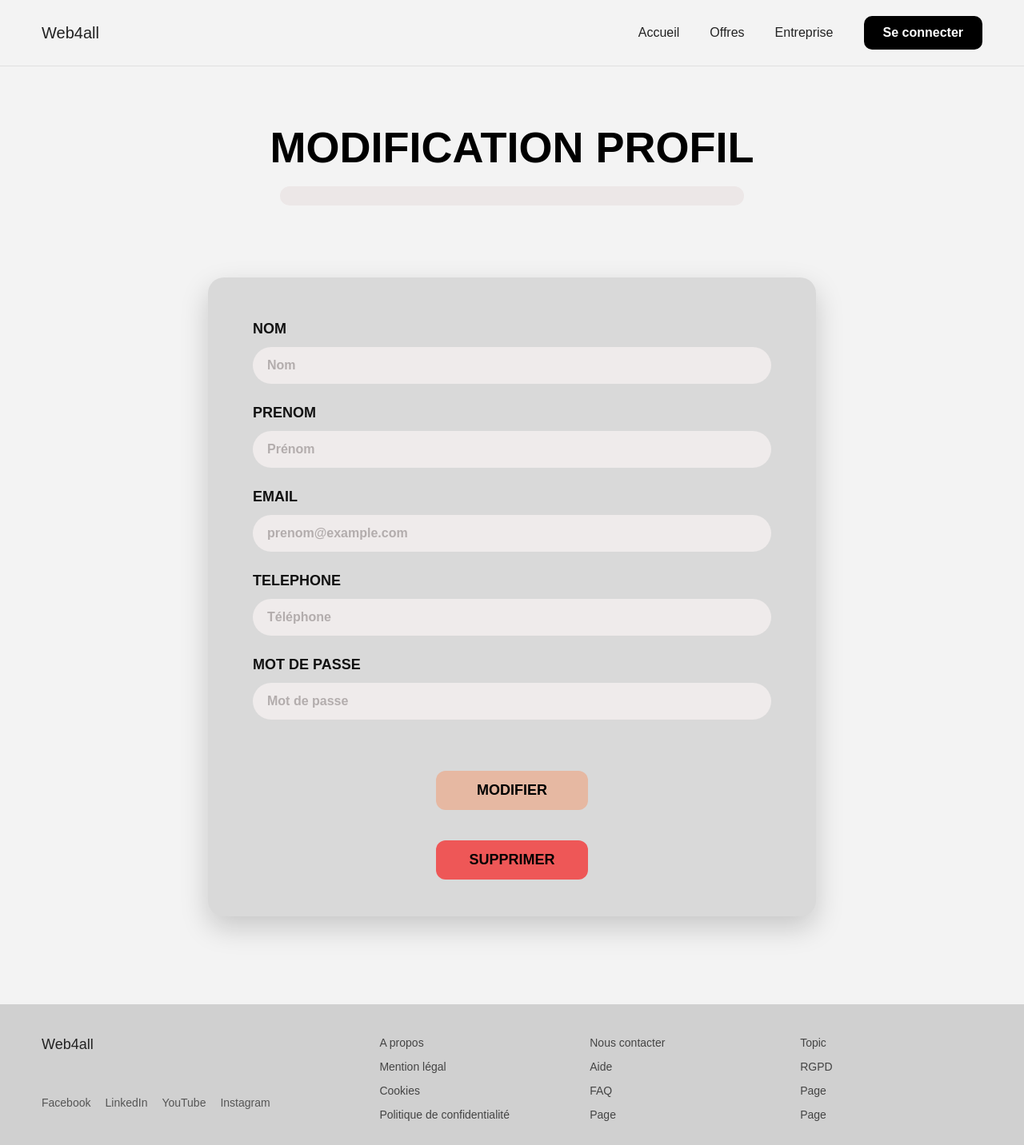
After one commit to elioesca/web4all-website, a PHP site: template views/profile.html.twig in a window 1280 px wide. The commit adds this page. Shown: the whole page at 80% size. Run offline with PHP 8.4, Linux system fonts and the light colour scheme; the template is opened without the code that fills it, so the values that code supplies are empty; some libraries are stand-ins or nearby versions.

Commit message:
Ajout de la page modification de profil d'un admin

```diff
--- a/config/routes.php
+++ b/config/routes.php
@@ -4,6 +4,7 @@ use App\Controllers\HomeController;
 use App\Controllers\AuthController;
 use App\Controllers\StudentController;
 use App\Controllers\DashboardController;
+use App\Controllers\ProfileController;
 
 return [
     'GET' => [
@@ -12,10 +13,13 @@ return [
         '/logout' => [AuthController::class, 'logout'],
         '/forgot-password' => [AuthController::class, 'showForgotPassword'],
         '/dashboard' => [DashboardController::class, 'index'],
+        '/profile' => [ProfileController::class, 'index'],
     ],
 
     'POST' => [
         '/login' => [AuthController::class, 'login'],
         '/forgot-password' => [AuthController::class, 'forgotPassword'],
+        '/profile' => [ProfileController::class, 'update'],
+        '/profile/delete' => [ProfileController::class, 'delete']
     ],
 ];
--- a/public/css/style.css
+++ b/public/css/style.css
@@ -357,6 +357,133 @@ main {
 }
 
 /* =========================
+   PROFILE
+========================= */
+.profile-page {
+    padding: 70px 40px 110px;
+    text-align: center;
+}
+
+.profile-title {
+    margin-bottom: 18px;
+    font-size: 54px;
+    font-weight: 800;
+    color: #000;
+}
+
+.profile-separator {
+    width: 580px;
+    max-width: 90%;
+    height: 24px;
+    margin: 0 auto 90px;
+    border-radius: 999px;
+    background: #ece7e7;
+}
+
+.profile-card {
+    max-width: 760px;
+    margin: 0 auto;
+    padding: 54px 56px 46px;
+    border-radius: 20px;
+    background: #d9d9d9;
+    box-shadow: 0 14px 35px rgba(0, 0, 0, 0.18);
+    text-align: left;
+}
+
+.profile-form {
+    display: flex;
+    flex-direction: column;
+    gap: 26px;
+}
+
+.profile-field {
+    display: flex;
+    flex-direction: column;
+    gap: 12px;
+}
+
+.profile-field label {
+    font-size: 18px;
+    font-weight: 800;
+    color: #111;
+}
+
+.profile-field input {
+    width: 100%;
+    height: 46px;
+    padding: 0 18px;
+    border: none;
+    border-radius: 999px;
+    background: #efebeb;
+    font-size: 16px;
+    color: #222;
+    outline: none;
+}
+
+.profile-field input::placeholder {
+    color: #b3adad;
+    font-weight: 700;
+}
+
+.profile-actions {
+    display: flex;
+    flex-direction: column;
+    align-items: center;
+    gap: 18px;
+    margin-top: 38px;
+}
+
+.profile-btn {
+    min-width: 190px;
+    padding: 14px 28px;
+    border: none;
+    border-radius: 12px;
+    font-size: 18px;
+    font-weight: 800;
+    cursor: pointer;
+}
+
+.profile-btn--edit {
+    background: #e6b8a2;
+    color: #000;
+}
+
+.profile-btn--delete {
+    background: #ee5757;
+    color: #000;
+}
+
+.profile-message {
+    margin-bottom: 24px;
+    font-size: 16px;
+    font-weight: 700;
+    text-align: center;
+}
+
+.profile-message--error {
+    color: #c62828;
+}
+
+.profile-message--success {
+    color: #2e7d32;
+}
+
+@media (max-width: 900px) {
+    .profile-title {
+        font-size: 40px;
+    }
+
+    .profile-card {
+        padding: 36px 24px 32px;
+    }
+
+    .profile-separator {
+        height: 18px;
+        margin-bottom: 50px;
+    }
+}
+
+/* =========================
    ERROR PAGE
 ========================= */
 .error-page {
--- a/src/Controllers/AuthController.php
+++ b/src/Controllers/AuthController.php
@@ -85,7 +85,7 @@ class AuthController extends Controller
     public function forgotPassword(): void
     {
         $this->render('forgot-password.html.twig', [
-            'message' => 'Nous vous avons envoyé un mail pour pouvoir modifier le mot de passe.'
+            'message' => 'Si un compte est associé à cette adresse, vous recevrez un e-mail contenant les instructions pour réinitialiser votre mot de passe.'
         ]);
     }
 }
--- a/views/login.html.twig
+++ b/views/login.html.twig
@@ -16,8 +16,8 @@
             {% endif %}
 
             <form method="POST" action="/login" class="auth-form">
-                <input type="email" name="email" placeholder="saisissez votre e-mail" required>
-                <input type="password" name="password" placeholder="mot de passe" required>
+                <input type="email" name="email" placeholder="Saisissez votre e-mail" required>
+                <input type="password" name="password" placeholder="Mot de passe" required>
 
                 <div class="auth-buttons">
                     <button type="submit" class="btn-black">Se connecter</button>
--- /dev/null
+++ b/views/profile.html.twig
@@ -0,0 +1,93 @@
+{% extends 'base.html.twig' %}
+
+{% block title %}Modification profil - Web4all{% endblock %}
+
+{% block body %}
+<section class="profile-page">
+    <h1 class="profile-title">MODIFICATION PROFIL</h1>
+    <div class="profile-separator"></div>
+
+    <div class="profile-card">
+        {% if error is defined %}
+            <p class="profile-message profile-message--error">{{ error }}</p>
+        {% endif %}
+
+        {% if success is defined %}
+            <p class="profile-message profile-message--success">{{ success }}</p>
+        {% endif %}
+
+        <form method="POST" action="/profile" class="profile-form">
+            <div class="profile-field">
+                <label for="last_name">NOM</label>
+                <input
+                    type="text"
+                    id="last_name"
+                    name="last_name"
+                    placeholder="Nom"
+                    value="{{ profileUser.last_name|default('') }}"
+                    required
+                >
+            </div>
+
+            <div class="profile-field">
+                <label for="first_name">PRENOM</label>
+                <input
+                    type="text"
+                    id="first_name"
+                    name="first_name"
+                    placeholder="Prénom"
+                    value="{{ profileUser.first_name|default('') }}"
+                    required
+                >
+            </div>
+
+            <div class="profile-field">
+                <label for="email">EMAIL</label>
+                <input
+                    type="email"
+                    id="email"
+                    name="email"
+                    placeholder="prenom@example.com"
+                    value="{{ profileUser.email|default('') }}"
+                    required
+                >
+            </div>
+
+            <div class="profile-field">
+                <label for="phone_number">TELEPHONE</label>
+                <input
+                    type="text"
+                    id="phone_number"
+                    name="phone_number"
+                    placeholder="Téléphone"
+                    value="{{ profileUser.phone_number|default('') }}"
+                >
+            </div>
+
+            <div class="profile-field">
+                <label for="password">MOT DE PASSE</label>
+                <input
+                    type="password"
+                    id="password"
+                    name="password"
+                    placeholder="Mot de passe"
+                >
+            </div>
+
+            <div class="profile-actions">
+                <button type="submit" class="profile-btn profile-btn--edit">
+                    MODIFIER
+                </button>
+            </div>
+        </form>
+
+        <form method="POST" action="/profile/delete" class="profile-delete-form">
+            <div class="profile-actions">
+                <button type="submit" class="profile-btn profile-btn--delete">
+                    SUPPRIMER
+                </button>
+            </div>
+        </form>
+    </div>
+</section>
+{% endblock %}
```
Also changed, not shown: src/Controllers/DashboardController.php (+2 -12 lines), src/Controllers/ProfileController.php (added, +143 -0 lines), src/Models/UserModel.php (+88 -0 lines).
